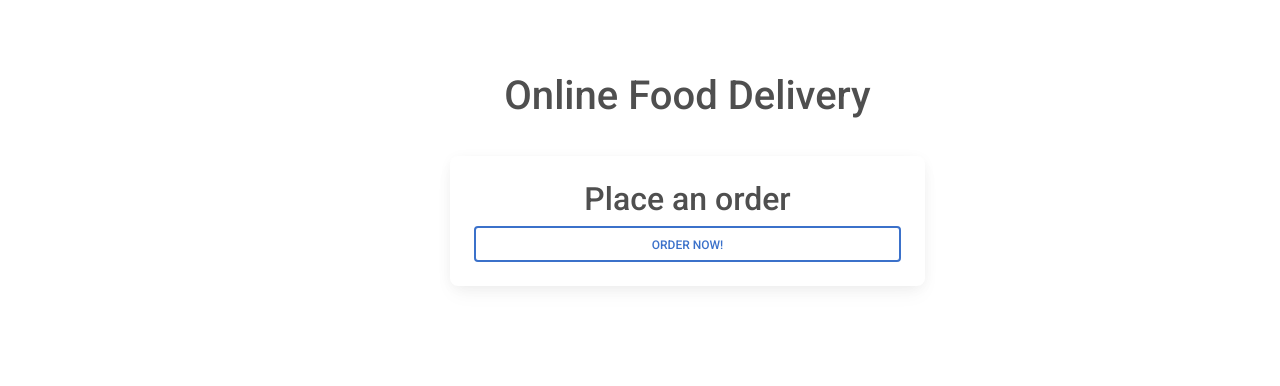
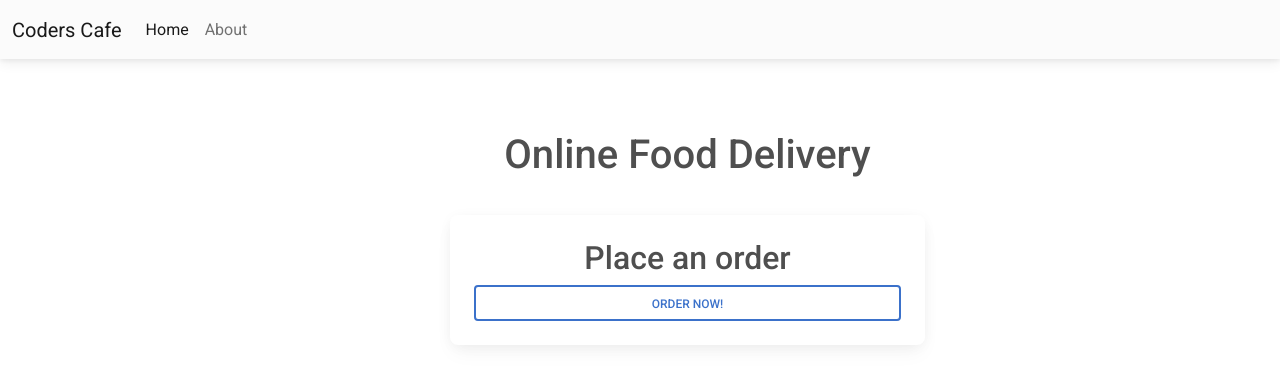
Before and after one commit to stokeydev/mycafe, a Django app: page / in a window 1280 px wide. Shown: the top 386 px of the page. Run offline with Django 3.2, Linux system fonts and the light colour scheme; some libraries are stand-ins or nearby versions.

Commit message:
added navbar

```diff
--- a/coderscafe/customer/templates/customer/base.html
+++ b/coderscafe/customer/templates/customer/base.html
@@ -15,7 +15,25 @@
 </head>
 
 <body>
-
+    <nav class="navbar navbar-expand-lg navbar-light bg-light">
+        <div class="container-fluid">
+            <a class="navbar-brand" href="#">Coders Cafe</a>
+            <button class="navbar-toggler" type="button" data-mdb-toggle="collapse" data-mdb-target="#navbarNav"
+                aria-controls="navbarNav" aria-expanded="false" aria-label="Toggle navigation">
+                <i class="fas fa-bars"></i>
+            </button>
+            <div class="collapse navbar-collapse" id="navbarNav">
+                <ul class="navbar-nav">
+                    <li class="nav-item">
+                        <a class="nav-link active" aria-current="page" href="#">Home</a>
+                    </li>
+                    <li class="nav-item">
+                        <a class="nav-link" href="#">About</a>
+                    </li>
+                </ul>
+            </div>
+        </div>
+    </nav>
     {% block content %}
     {% endblock content %}
 
```
